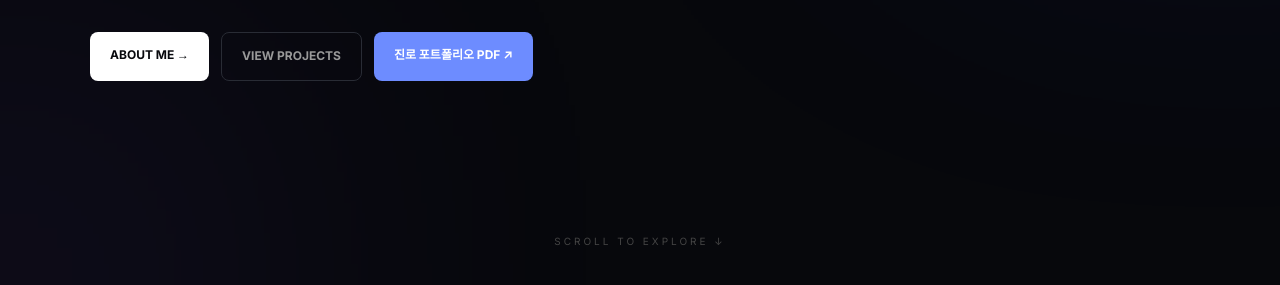
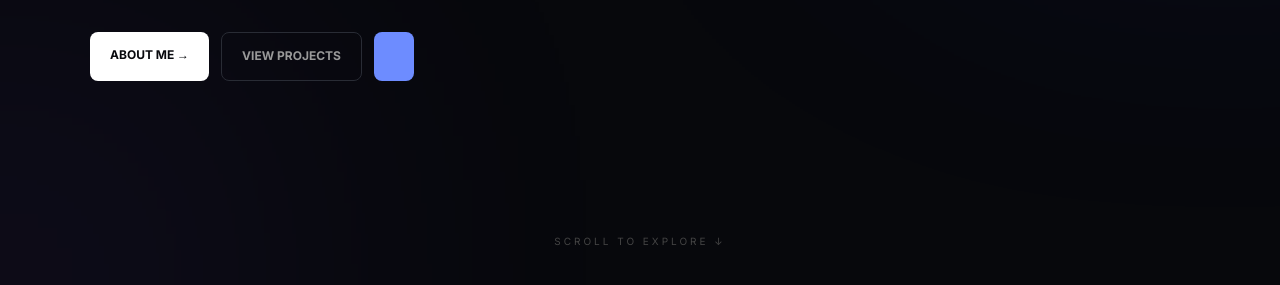
Before and after one commit to ksy1045/portfolio, a plain HTML site: page index.html in a window 1280 px wide. Shown: the part 515-800 px from the top of the page. Drawn offline with Linux system fonts and the light colour scheme.

```diff
--- a/index.html
+++ b/index.html
@@ -692,10 +692,10 @@
             </a>
 
             <!-- PDF 버튼 -->
-            <a href="./진로 포폴.pdf"
-               target="_blank"
-               class="btn btn-pdf">
-                진로 포트폴리오 PDF ↗
+            <a href="https://ksy1045.github.io/portfolio/career.pdf"
+                target="_blank"
+                rel="noopener"
+                class="btn btn-pdf">
             </a>
 
         </div>
```
